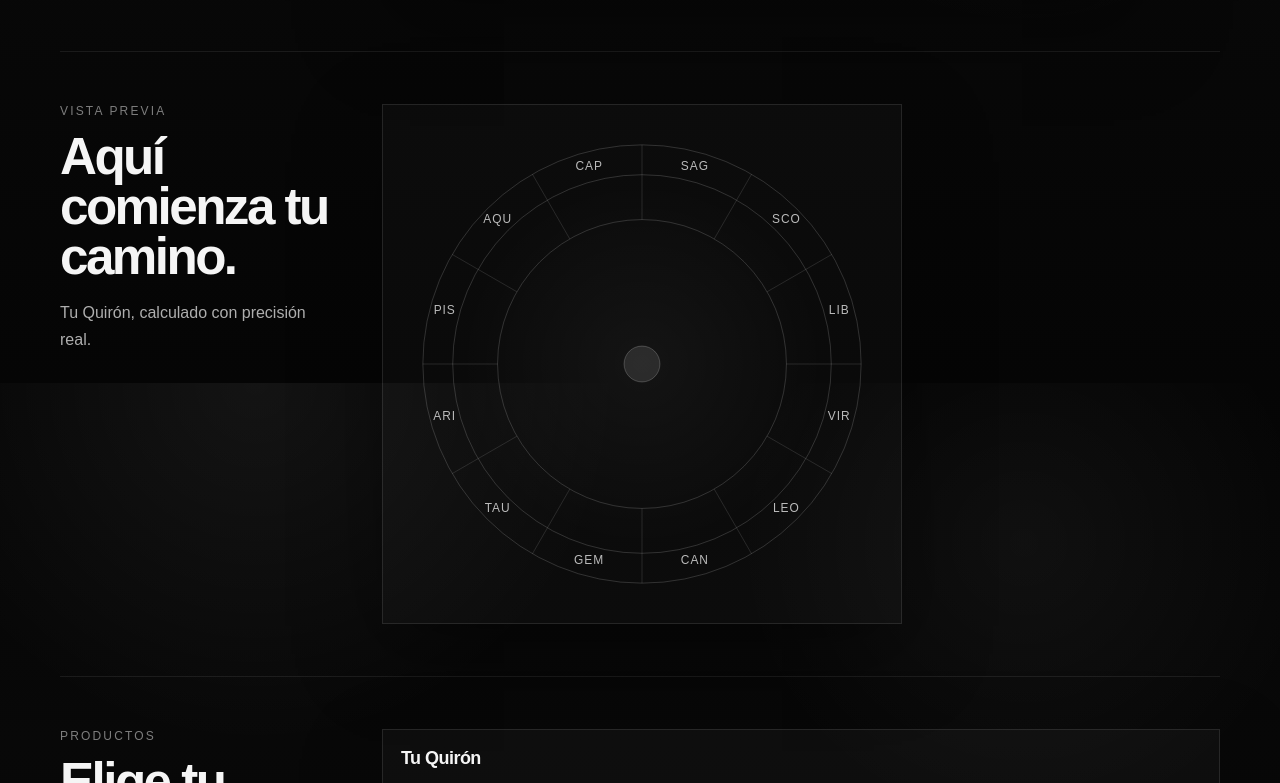
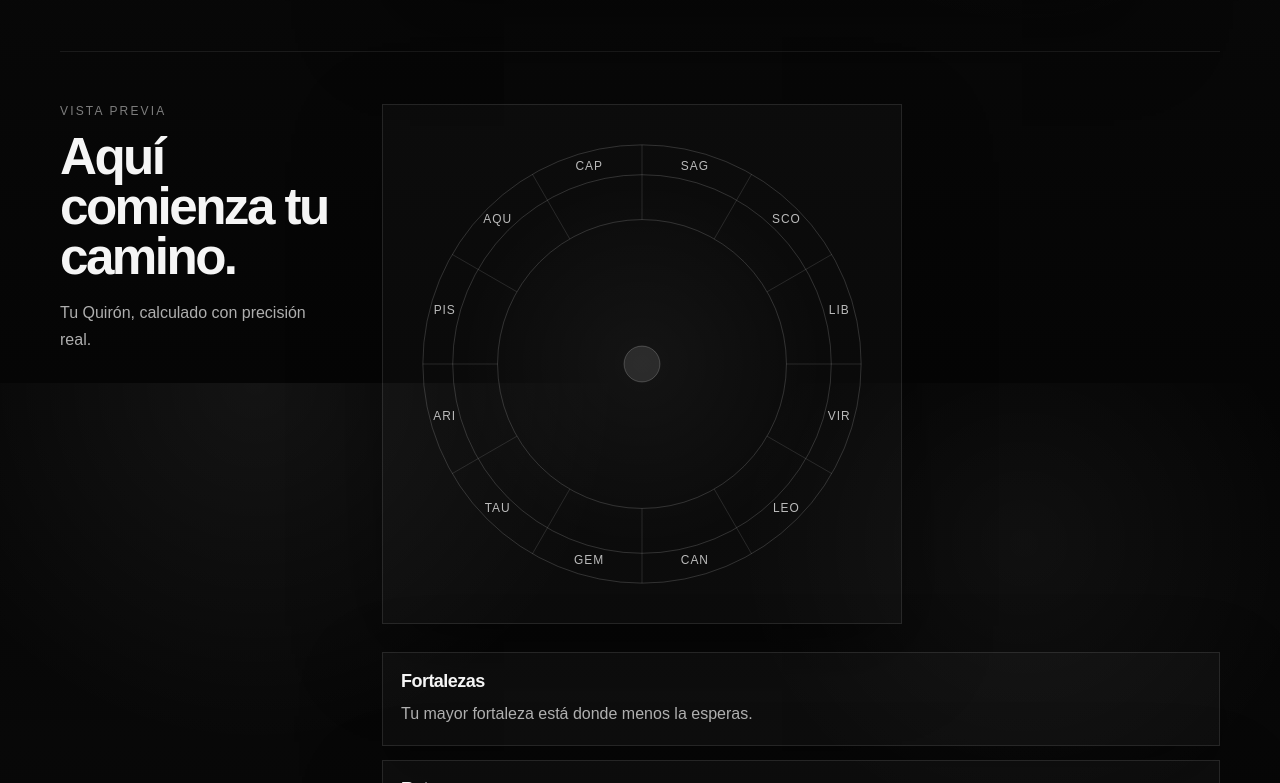
Before and after one commit to XabierUV/Kiron-code-Fronted, a Next.js app: page / in a window 1280 px wide. Shown: the part 1217-2000 px from the top of the page. Built offline with nearby package versions, Linux system fonts and the light colour scheme.

Commit message:
fix: preview section — two-col layout always, fallback cards without CTA, full wheel + CTA after submit

```diff
--- a/components/preview-section.tsx
+++ b/components/preview-section.tsx
@@ -30,13 +30,10 @@ export function PreviewSection({
         <p className="sectionText">{t.results.subtitle}</p>
       </div>
 
-      {!hasData ? (
-        <NatalChartWheel chartData={null} />
-      ) : (
-        <div style={{ display: "flex", flexDirection: "column", gap: "14px", minWidth: 0 }}>
-          <NatalChartWheel chartData={chartData} fullWidth />
+      <div className="resultsPanel" style={{ minWidth: 0 }}>
+        <NatalChartWheel chartData={chartData} fullWidth={hasData} />
 
-          <article className="insightCard">
+        <article className="insightCard" style={{ marginTop: "14px" }}>
           <h3>{t.results.strengths}</h3>
           <p>{previewData?.strengths ?? t.results.fallbackStrengths}</p>
         </article>
@@ -51,6 +48,7 @@ export function PreviewSection({
           <p>{previewData?.patterns ?? t.results.fallbackPatterns}</p>
         </article>
 
+        {hasData && (
           <button
             type="button"
             className="primaryButton"
@@ -64,8 +62,8 @@ export function PreviewSection({
           >
             {hasPremiumReport ? "Ver informe completo" : t.results.cta}
           </button>
+        )}
       </div>
-      )}
     </section>
   );
 }
```
Lines whose indentation alone changed are shown as unchanged.
